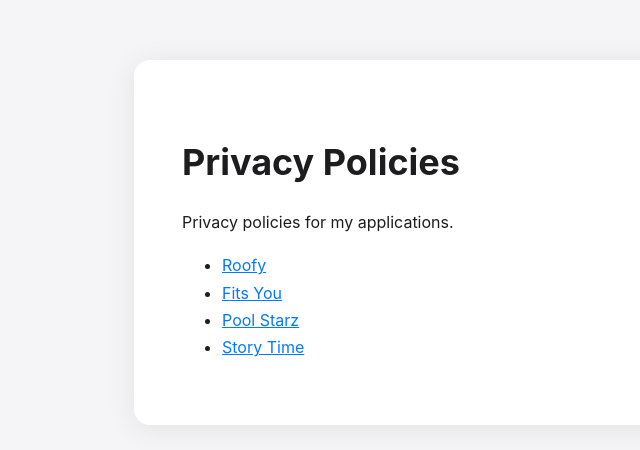
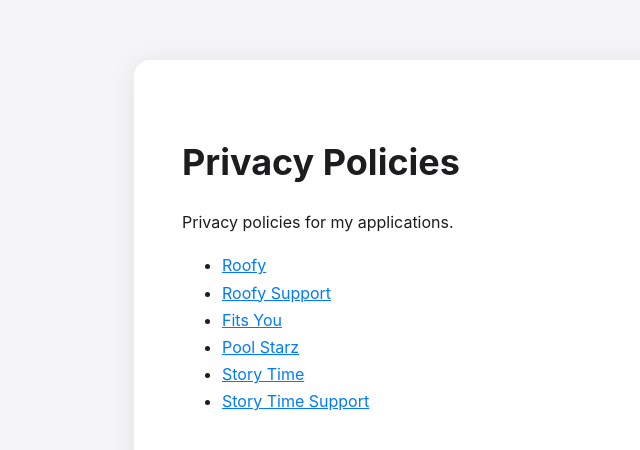
Before and after one commit to lirazhad/privacy-policy, a Jekyll site: the page built from index.md, in a window 1280 px wide. Shown: the top 450 px of the page, without its empty margins (58-698 px from the left). Built offline with Jekyll 4.4.1, drawn with Linux system fonts in a browser that asks for light colours.

Commit message:
Add support links for Roofy and Story Time

```diff
--- a/index.md
+++ b/index.md
@@ -6,6 +6,8 @@ title: Privacy Policies
 Privacy policies for my applications.
 
 - [Roofy](./policies/roofy/)
+- [Roofy Support](./support/roofy/)
 - [Fits You](./policies/fits-you/)
 - [Pool Starz](./policies/pool-starz/)
 - [Story Time](./policies/story-time/)
+- [Story Time Support](./support/story-time/)
```
